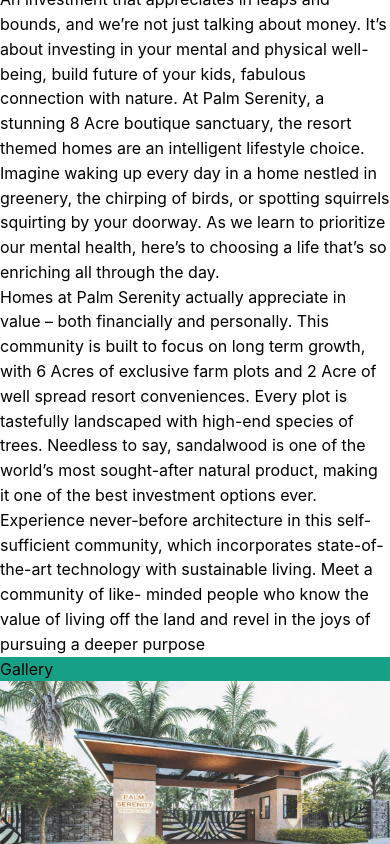
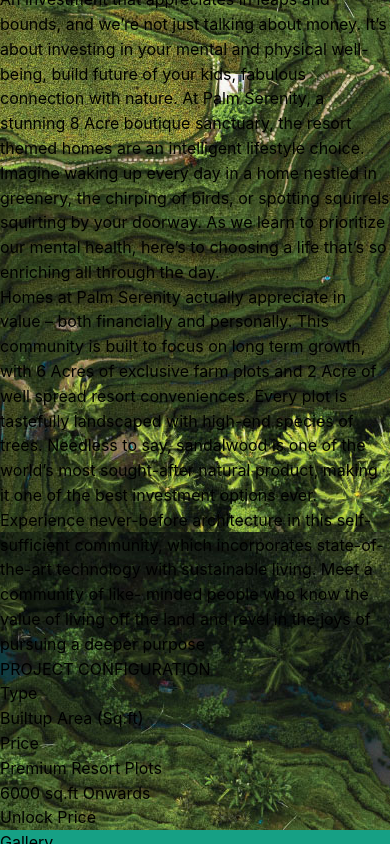
Before and after one commit to Ajoy-paul11/Palm-Serenity-Resort, a React (Vite) app: page / in a window 390 px wide. Shown: the part 1156-2000 px from the top of the page. Built offline with nearby package versions, Linux system fonts and the light colour scheme; no server answers.

Commit message:
Add ProjectConfiguration component and set background image for App.

```diff
--- a/src/App.jsx
+++ b/src/App.jsx
@@ -12,6 +12,8 @@
 import { RxCross2 } from 'react-icons/rx'
 import Connectivity from './components/Connectivity'
 import ScrollToTop from './components/ScrollToTop'
+import bodyBg from '../src/assets/palm-body-bg.jpg'
+import ProjectConfiguration from './components/ProjectConfiguration'
 
 
 function App() {
@@ -26,20 +28,21 @@
   }, []);
 
   return (
-    <>
+    <div style={{ backgroundImage: `url(${bodyBg})`, backgroundSize: 'cover', backgroundPosition: 'center', backgroundRepeat: 'no-repeat' , backgroundAttachment: 'fixed', height: '100%'}}>
       <ToastContainer />
       {open ? <ModalForm setOpen={setOpen} /> : ""}
       <ScrollToTop />
       <Navbar />
       <HeroSection />
       <Overview />
+      <ProjectConfiguration />
       <Gallery />
       <MasterPlan />
       <Amenities />
       <Connectivity />
       <Contact />
       <Footer />
-    </>
+    </div>
   )
 }
 
--- a/src/components/Amenities.jsx
+++ b/src/components/Amenities.jsx
@@ -64,7 +64,7 @@
     },
   ];
   return (
-    <section id="amenities" className=" py-16 ">
+    <section id="amenities" className=" py-16 bg-white">
       <div className=" container mx-auto px-4">
         <div className=" w-[180px] h-[40px] mx-auto my-4 cta-bg-color rounded-tl-full rounded-br-full flex justify-center items-center">
           <h2 className=" text-white text-xl lg:text-3xl font-bold">Amenities</h2>
--- /dev/null
+++ b/src/components/ProjectConfiguration.jsx
@@ -0,0 +1,27 @@
+import React from 'react'
+
+function ProjectConfiguration() {
+  return (
+    <div className=' h-[400px] p-6 md:p-10'>
+        <div className=' container mx-auto w-full h-full flex flex-col items-center justify-center gap-12'>
+            <h2 className=' text-center text-2xl md:text-4xl text-white font-semibold font-serif'>PROJECT CONFIGURATION</h2>
+            <div className=' flex flex-col items-center justify-center w-full lg:w-2/3'>
+                <div className=' w-full flex items-center justify-evenly gap-4 bg-white text-black py-3 text-sm md:text-base rounded-t-md'>
+                    <p>Type</p>
+                    <p className=' pl-[20px] md:pl-[36px]'>Builtup Area (Sq.ft)</p>
+                    <p>Price</p>
+                </div>
+                <div className=' w-full flex items-center justify-evenly gap-4 bg-white/70 text-black py-3 text-sm md:text-lg font-semibold rounded-b-md'>
+                    <p className=' text-center'>Premium Resort Plots</p>
+                    <p className=' pl-[12px] md:pl-0'>6000 sq.ft Onwards</p>
+                    <div>
+                        <button className=' bg-[#16A085] text-white px-2 md:px-4 py-1 md:py-2 rounded-md text-xs md:text-lg'> Unlock Price</button>
+                    </div>
+                </div>
+            </div>
+        </div>
+    </div>
+  )
+}
+
+export default ProjectConfiguration
```
Also changed, not shown: src/assets/palm-body-bg.jpg (added).
